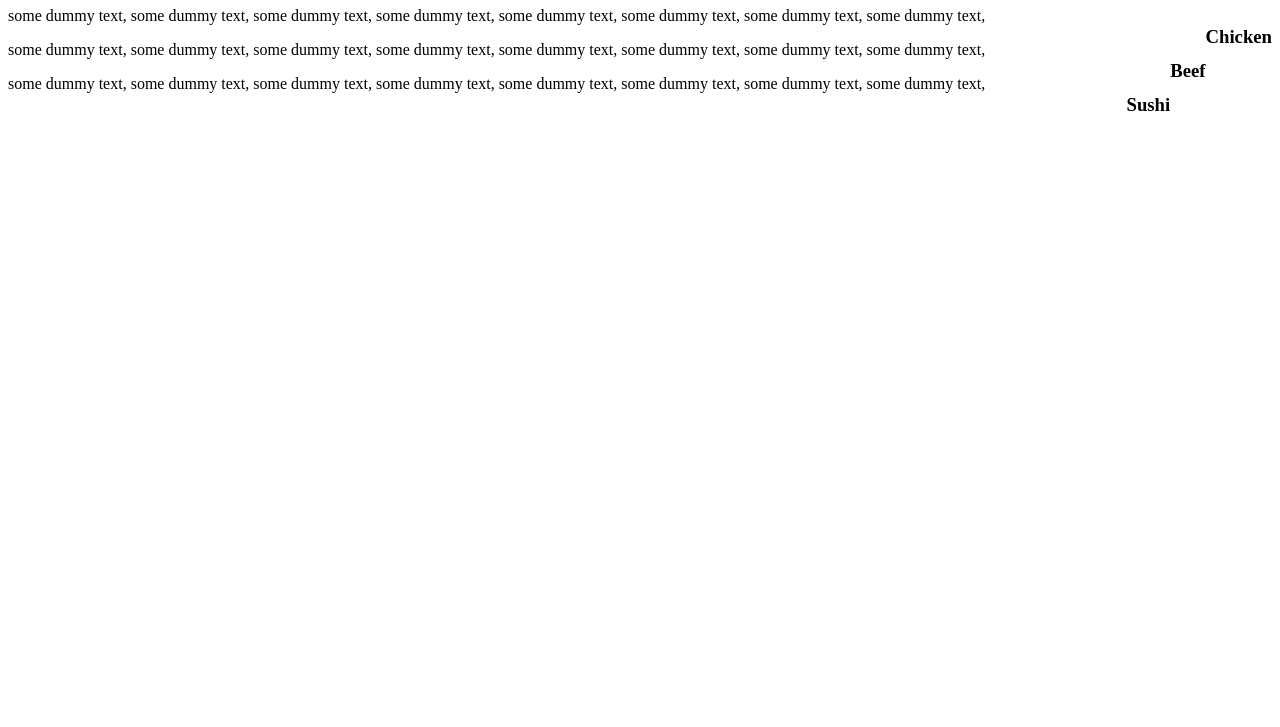
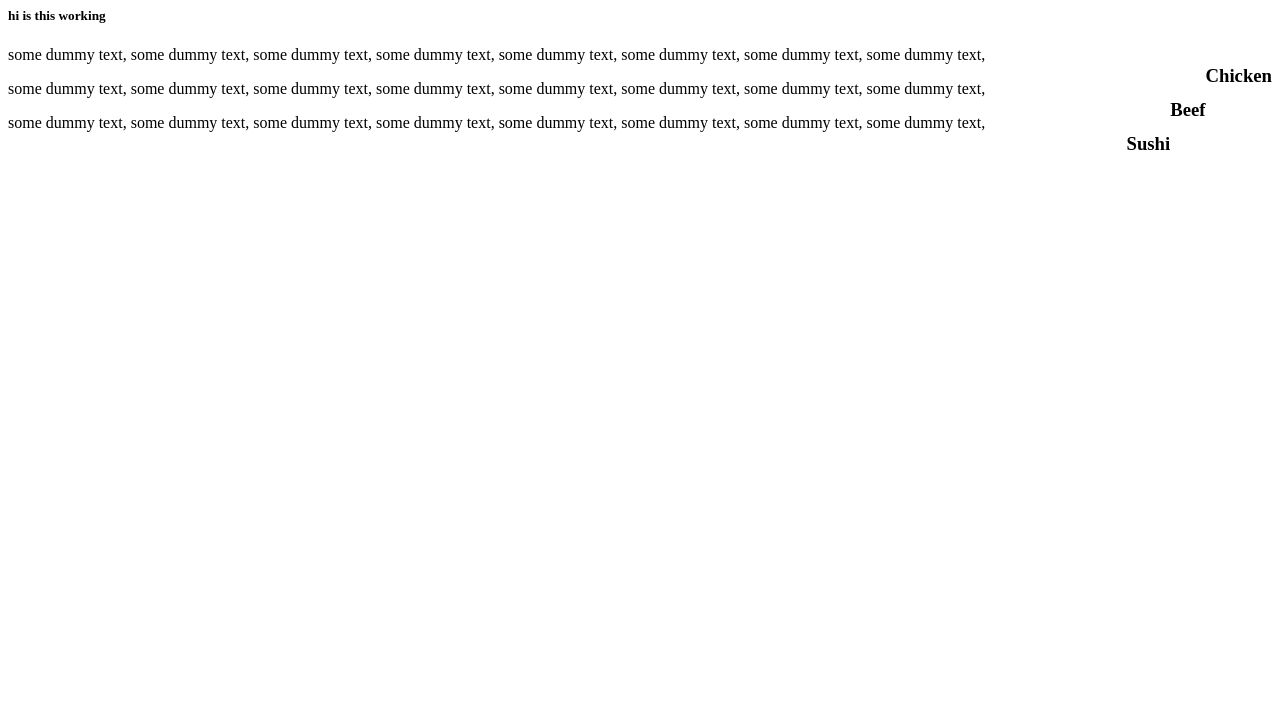
Before and after one commit to amna4623/coursera-test, a plain HTML site: page Mod2_solution/index.html in a window 1280 px wide. Shown: the part 73-800 px from the top of the page. Drawn offline with Linux system fonts and the light colour scheme; files that its build step writes are made by us from their sources.

Commit message:
My First Assignment.

```diff
--- a/Mod2_solution/index.html
+++ b/Mod2_solution/index.html
@@ -9,6 +9,7 @@
 <body>
 <div class="container" >
 <h1>Our Menu</h1>
+<h5>hi is this working</h5>
 
 <div class="Chicken">
 	<h3>Chicken</h3>
```
